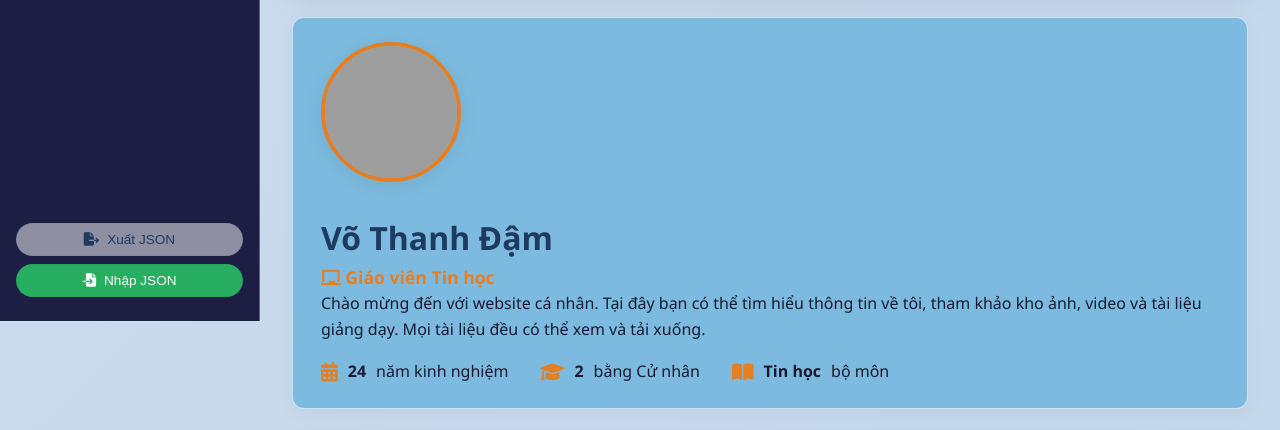
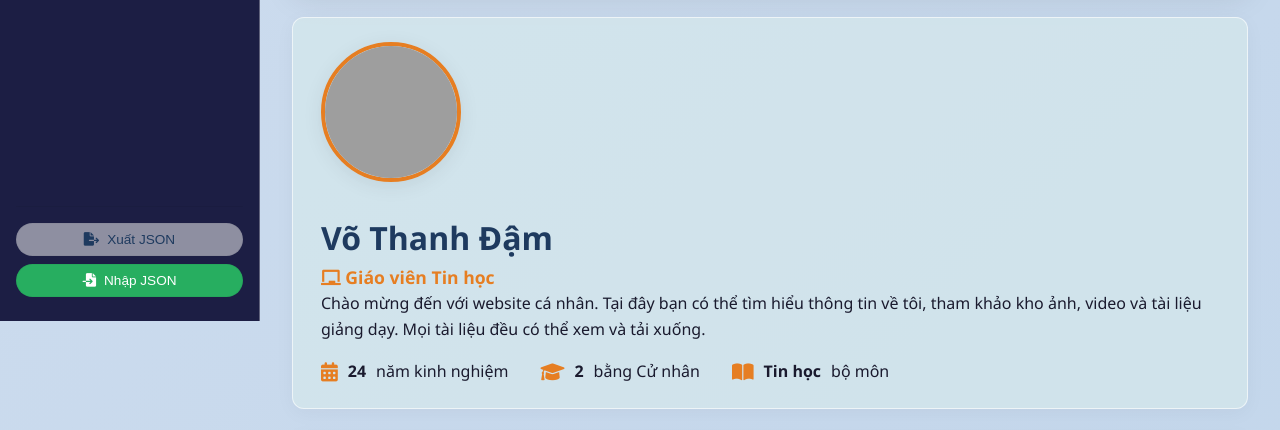
Before and after one commit to vothanhdamkg1982-lang/Quan-ly-HS-Chuyen-mon-Hoc-Sinh, a plain HTML site: page index.html in a window 1280 px wide. Shown: the part 479-909 px from the top of the page. Drawn offline with Linux system fonts and the light colour scheme; grey boxes are pictures that could not be loaded.

Commit message:
Sửa 22

```diff
--- a/style.css
+++ b/style.css
@@ -490,7 +490,7 @@ a:hover {
 }
 
 .card {
-    background: rgba(123, 186, 223, 0.986);
+    background: rgba(211, 229, 235, 0.849);
     backdrop-filter: blur(4px);
     -webkit-backdrop-filter: blur(4px);
     border-radius: var(--radius);
```
